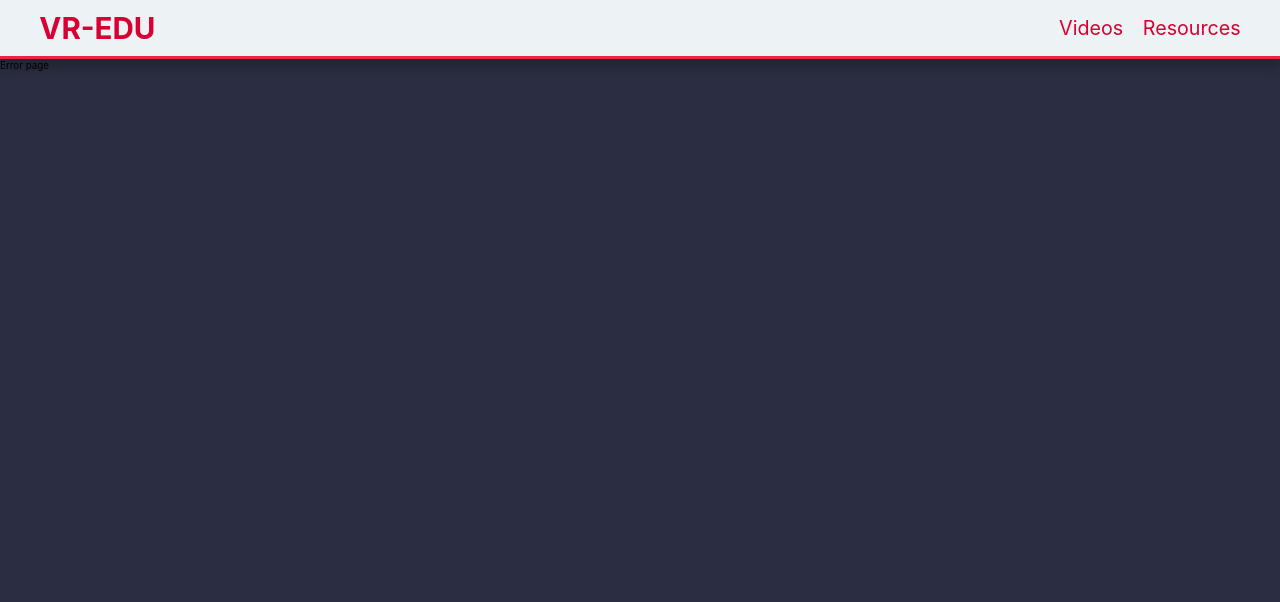
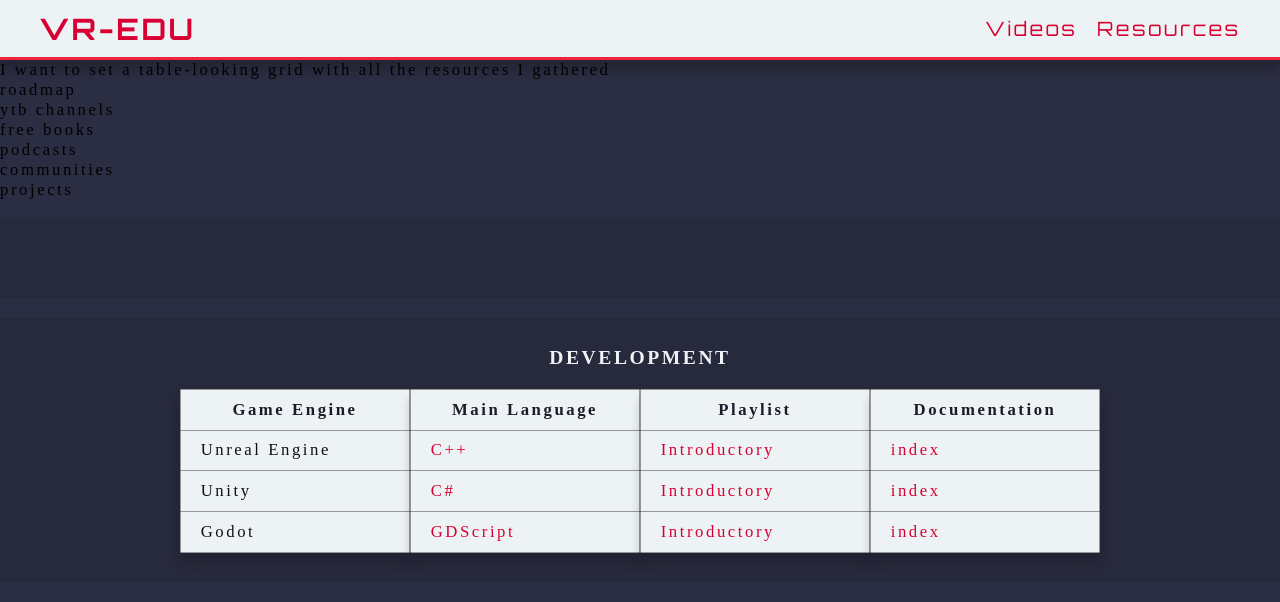
Before and after one commit to domssilva/VRedu, a React (Create React App) app: page /resources in a window 1280 px wide. Shown: the top 602 px of the page. Built offline with nearby package versions, Linux system fonts and the light colour scheme.

Commit message:
set resources page

```diff
--- a/src/App.js
+++ b/src/App.js
@@ -14,7 +14,7 @@
       <Switch>
         <Route exact path="/" component={Home}/>
         <Route exact path="/videos" component={Videos}/>
-        <Route exact path="/videos" component={Videos}/>
+        <Route exact path="/resources" component={Resources}/>
         <Route path="/" component={Error}/>
       </Switch>
     </>
--- /dev/null
+++ b/src/components/TableCol/index.jsx
@@ -0,0 +1,30 @@
+import React from 'react';
+
+import './styles.scss';
+
+const TableCol = ({title, children}) => {
+
+  function stripUrl(url) {
+    url = url.replace(/(^\w+:|^)\/\//, '');
+    url = url.replace(/(\/$)/, '');
+    url = url.replace('.com', '');
+    url = url.replace('/podcast', '');
+    url = url.replace(/^www./, '');
+    return url;
+  }
+
+  return (
+    <table>
+      <thead>
+        <th>
+          {title}
+        </th>
+      </thead>
+      <tfoot>
+        {children}
+      </tfoot>
+    </table>
+  )
+}
+
+export default TableCol;
--- /dev/null
+++ b/src/components/TableCol/styles.scss
@@ -0,0 +1,30 @@
+// variables
+$black: #111;
+$red: #D80032;
+$orange: #EF233C;
+$white: #EDF2F4;
+$grey: #8D99AE;
+$blue: #2B2D42;
+
+table,
+th,
+td {
+  border: 1px solid rgba($black, .4);
+}
+
+table {
+  color: $black;
+  min-width: 230px;
+  background: $white;
+  border-collapse: collapse;
+  box-shadow: 0 1rem 1rem rgba($black, .2);
+}
+
+td, th {
+  padding: 1rem 2rem;
+}
+
+th {
+  text-transform: capitalize;
+  color: darken($blue, 8%);
+}
--- a/src/data/youtube.data.js
+++ b/src/data/youtube.data.js
@@ -1,13 +1,13 @@
 const categories = [
   {
     id: 0,
-    name: "lectures",
+    name: "introductory",
     description: "",
-    urls: ["f-vUixm-YlQ"],
+    urls: ["rVn3H93Ysag", "_X_E_Kg9roE", "A2y12s7FHxA", "NCBEYaC876A", "Gdja6lxM610", "T0taTtOgqd8", "tLo3NysxXCo"],
   },
   {
     id: 1,
-    name: "career",
+    name: "careers",
     description: "",
     urls: ["-jF4K4w14Ak", "4uiHO3XNcj4", "zYVUndP37kA", "NqswOcwJBFE", "-m1dsjquP9U"],
   },
@@ -21,25 +21,31 @@
     id: 3,
     name: "computer graphics",
     description: "",
-    urls: ["QyjyWUrHsFc", "A9HrXzD04xI"],
+    urls: ["QyjyWUrHsFc", "A9HrXzD04xI", "T-HXmQAMhG0", "cvcAjgMUPUA", "Z9pnmnckcFs", "4gyP94hsC14", "DtfEVO9Oc3U"],
   },
   {
     id: 4,
-    name: "tech",
-    description: "Interesting technology in development with the potential to enhance VR",
-    urls: ["ulzOE5gfzk4"],
+    name: "development",
+    description: "",
+    urls: ["DKrdLKetBZE", "afodIcU_vK4", "rbqjQmP0aVs"],
   },
   {
     id: 5,
-    name: "Art",
-    description: "",
-    urls: ["OVbIOHAI3iY", "nIw5Ug1upz4", "cS_03N-e1h4", "4vAqPaFv8QA"],
+    name: "tech talks and interviews",
+    description: "Interesting technology, ideas that could",
+    urls: ["ulzOE5gfzk4", "m-GV7qzhONk", "E0QLVj9FJ0A", "eX2QBlckPnw","pJxZUqJqn6c", "lhcr2VGtYpM"],
   },
   {
     id: 6,
-    name: "development",
+    name: "hardware",
     description: "",
-    urls: ["afodIcU_vK4", "rbqjQmP0aVs", ""],
+    urls: ["IYf-QAW27ao", "fvu5FxKuqdQ", "mSCxcqTHgzM"]
+  },
+  {
+    id: 7,
+    name: "Art",
+    description: "",
+    urls: ["G8AT01tuyrk", "OVbIOHAI3iY", "nIw5Ug1upz4", "ouvf-4wciak", "cS_03N-e1h4", "4vAqPaFv8QA"],
   },
 ];
 
--- a/src/index.scss
+++ b/src/index.scss
@@ -1,3 +1,5 @@
+@import url('https://fonts.googleapis.com/css2?family=Orbitron:wght@400;700&display=swap');
+
 // variables
 $black: #111;
 $red: #D80032;
@@ -39,20 +41,26 @@
 }
 
 body {
+  margin: 0;
+  font-weight: 400;
+  font-size: 1.7rem;
   background: $blue;
-  margin: 0;
-  font-family: -apple-system, BlinkMacSystemFont, 'Segoe UI', 'Roboto', 'Oxygen',
-    'Ubuntu', 'Cantarell', 'Fira Sans', 'Droid Sans', 'Helvetica Neue',
-    sans-serif;
+  letter-spacing: 0.26rem;
+  font-family: 'sans-serif';
   -webkit-font-smoothing: antialiased;
   -moz-osx-font-smoothing: grayscale;
 }
 
-code {
-  font-family: source-code-pro, Menlo, Monaco, Consolas, 'Courier New',
-    monospace;
+textarea,
+input {
+  font-family: sans-serif;
 }
 
+h1,
+h2,
+nav {
+  font-family: 'Orbitron', sans-serif;
+}
 
 .logo {
   color: $red;
--- a/src/pages/Resources/index.jsx
+++ b/src/pages/Resources/index.jsx
@@ -1,10 +1,120 @@
-import React from 'react'
+import React from 'react';
+
+import TableCol from '../../components/TableCol';
+import './styles.scss';
 
 const Resources = () => {
   return (
-    <div>
-      resources
-    </div>
+    <main>
+
+      {/* div.todo will be CANCELLED */}
+      <div className="todo">
+        <p>I want to set a table-looking grid with all the resources I gathered</p>
+
+        <ul>
+          <li>roadmap</li>
+          <li>ytb channels</li>
+          <li>free books</li>
+          <li>podcasts</li>
+          <li>communities</li>
+          <li>projects</li>
+        </ul>
+      </div>
+
+      {/*
+        <TableCol title='podcasts'>
+          'http://www.revvrstudios.com/'
+          'https://vrscout.com/podcast/'
+          'http://voicesofvr.com/'
+        </TableCol>
+      */}
+
+      <section className="container">
+        <div className="container__row">
+          <h3 className="container__row-title" id=""></h3>
+          <div className="container__row-tables">
+          </div>
+        </div>
+      </section>
+
+      <section className="container">
+        <div className="container__row">
+          <h3 className="container__row-title" id="development">development</h3>
+          <div className='container__row-tables'>
+            <TableCol title='Game Engine'>
+              <tr>
+                <td>
+                  <span>Unreal Engine</span>
+                </td>
+              </tr>
+              <tr>
+                <td>
+                  <span>Unity</span>
+                </td>
+              </tr>
+              <tr>
+                <td>
+                  <span>Godot</span>
+                </td>
+              </tr>
+            </TableCol>
+            <TableCol title='Main Language'>
+              <tr>
+                <td>
+                  <a href='https://en.wikipedia.org/wiki/C%2B%2B' target='_blank' rel='noopener noreferrer'>C++</a>
+                </td>
+              </tr>
+              <tr>
+                <td>
+                <a href='https://en.wikipedia.org/wiki/C_Sharp_(programming_language)' target='_blank' rel='noopener noreferrer'>C#</a>
+                </td>
+              </tr>
+              <tr>
+                <td>
+                <a href='https://docs.godotengine.org/en/stable/getting_started/scripting/gdscript/gdscript_advanced.html' target='_blank' rel='noopener noreferrer'>GDScript</a>
+                </td>
+              </tr>
+            </TableCol>
+            <TableCol title='playlist'>
+              <tr>
+                <td>
+                <a href='https://www.youtube.com/playlist?list=PLHSMxXn4v-aGhuRxxSBVPqykMjDiRyGrJ' target='_blank' rel='noopener noreferrer'>Introductory</a>
+                </td>
+              </tr>
+              <tr>
+                <td>
+                <a href='https://www.youtube.com/playlist?list=PLPV2KyIb3jR5QFsefuO2RlAgWEz6EvVi6' target='_blank' rel='noopener noreferrer'>Introductory</a>
+                </td>
+              </tr>
+              <tr>
+                <td>
+                  <a href='https://www.youtube.com/playlist?list=PLsk-HSGFjnaFwmOFrfD4gQQqvgvEUielY' target='_blank' rel='noopener noreferrer'>Introductory</a>
+                </td>
+              </tr>
+            </TableCol>
+            <TableCol title='Documentation'>
+              <tr>
+                <td>
+                  <a href='https://docs.unrealengine.com/en-US/index.html' target='_blank' rel='noopener noreferrer'>index</a>
+                </td>
+              </tr>
+              <tr>
+                <td>
+                  <a href='https://docs.unity3d.com/Manual/index.html' target='_blank' rel='noopener noreferrer'>index</a>
+                </td>
+              </tr>
+              <tr>
+                <td>
+                  <a href='https://docs.godotengine.org/en/stable/index.html' target='_blank' rel='noopener noreferrer'>index</a>
+                </td>
+              </tr>
+            </TableCol>
+          </div>
+        </div>
+      </section>
+
+    </main>
+
   )
 }
 
--- /dev/null
+++ b/src/pages/Resources/styles.scss
@@ -0,0 +1,30 @@
+// variables
+$black: #111;
+$red: #D80032;
+$orange: #EF233C;
+$white: #EDF2F4;
+$grey: #8D99AE;
+$blue: #2B2D42;
+
+.container {
+
+  margin-top: 2rem;
+  padding: 3rem 0;
+  background-color: darken($blue, 2%);
+
+  &__row {
+
+    &-title {
+      color: $white;
+      margin-bottom: 2rem;
+      text-align: center;
+      text-transform: uppercase;
+    }
+
+    &-tables {
+      display: flex;
+      flex-wrap: wrap;
+      justify-content: center;
+    }
+  }
+}
--- a/src/pages/Videos/index.jsx
+++ b/src/pages/Videos/index.jsx
@@ -11,13 +11,26 @@
     <section className="container">
 
       <article className="intro">
-        Lorem ipsum dolor sit amet consectetur adipisicing elit. Saepe eveniet esse dolorem minima nam temporibus aspernatur obcaecati, fugit cupiditate, asperiores dolorum id sequi dignissimos tempora.
+        <div className="intro__filters">
+          <p>Completely new to VR? pick the <strong>introductory</strong> filter to check all the videos explaining the basic concepts of virtual reality.</p>
+          <h3>Filters:</h3>
+          <ul>
+            <li>introductory</li>
+            <li>lectures</li>
+            <li>career</li>
+            <li>math and physics</li>
+            <li>computer graphics</li>
+            <li>art</li>
+            <li>tech</li>
+          </ul>
+        </div>
+
       </article>
 
       <section className="category">
         {
           categories.map(category => (
-            <section className="category" key={`${category.id}-${category.urls}`}>
+            <section className="category__unit" key={`${category.id}-${category.urls}`}>
               <section className="category__description">
                 <h2>{category.name}</h2>
                 <p>{category.description}</p>
--- a/src/pages/Videos/styles.scss
+++ b/src/pages/Videos/styles.scss
@@ -12,12 +12,24 @@
   padding: 2rem 4rem;
 }
 
+.intro {
+  padding: 0 2rem;
+  margin: 5rem 0 10rem 0;
+}
+
+
 .category {
+  display: flex;
+  flex-direction: column;
+  gap: 6rem;
+}
+
+.category {
+
   &__description {
     background: $orange;
     font-size: 1.3rem;
     letter-spacing: .5px;
-    margin: 3rem 0 0 0;
     padding: 1rem 2rem;
     color: $black;
     border-top-right-radius: $radius;
```
